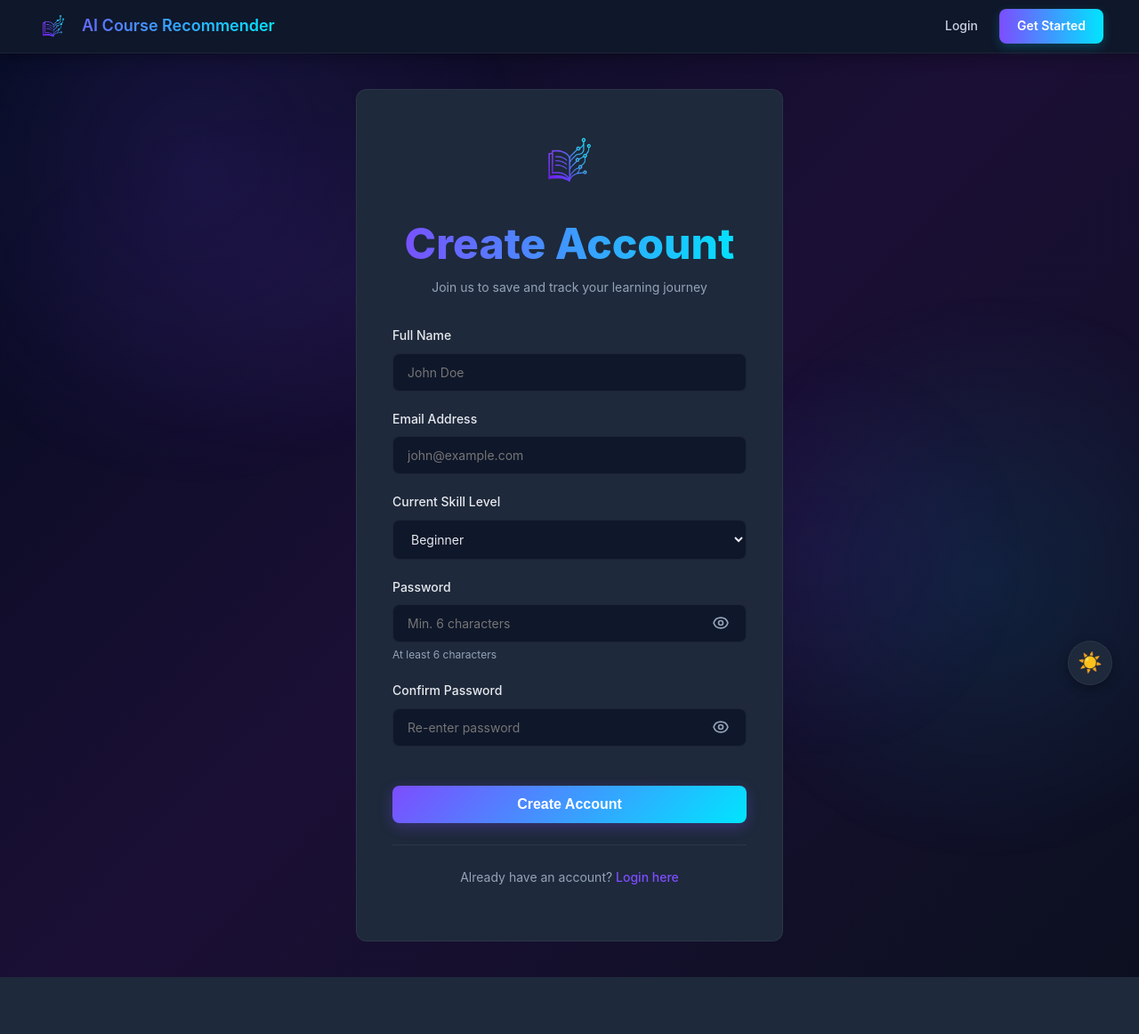
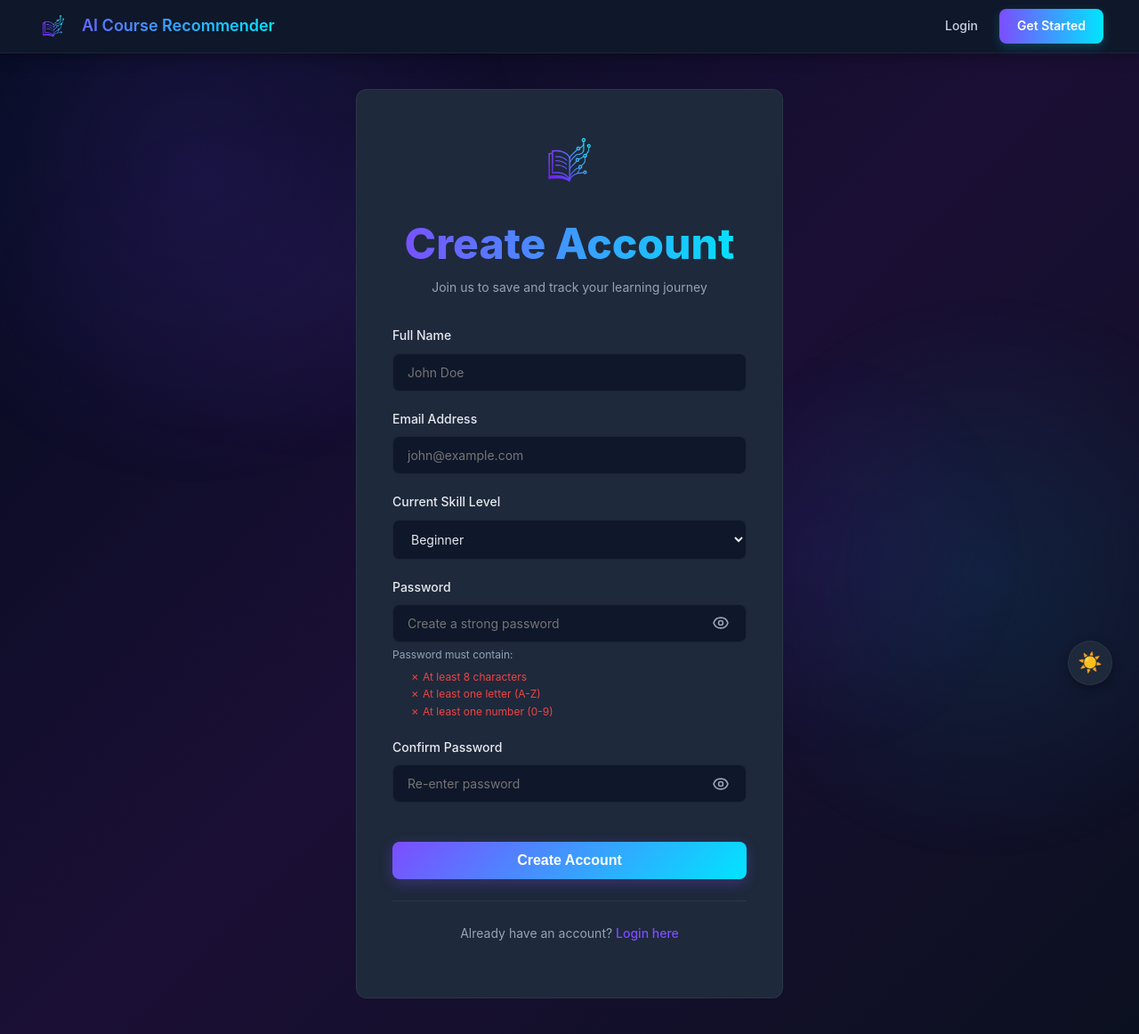
Before and after one commit to ccbakm/ai_course_recommender, a PHP site: page /register.php in a window 1280 px wide. Shown: the whole page at 89% size. Before the commit the page ends 1098 px from the top, so only its background shows below. Run offline with PHP 8.4, Linux system fonts and the light colour scheme.

Commit message:
Improve registration password validation with live feedback

```diff
--- a/register.php
+++ b/register.php
@@ -25,9 +25,27 @@ if ($_SERVER['REQUEST_METHOD'] === 'POST') {
     if (empty($name)) $errors[] = 'Name is required';
     if (empty($email)) $errors[] = 'Email is required';
     if (!filter_var($email, FILTER_VALIDATE_EMAIL)) $errors[] = 'Invalid email format';
-    if (empty($password)) $errors[] = 'Password is required';
-    if (strlen($password) < 6) $errors[] = 'Password must be at least 6 characters';
-    if ($password !== $confirm_password) $errors[] = 'Passwords do not match';
+
+if (empty($password)) {
+    $errors[] = 'Password is required';
+} else {
+    if (strlen($password) < 8) {
+        $errors[] = 'Password must be at least 8 characters';
+    }
+
+    if (!preg_match('/[A-Za-z]/', $password)) {
+        $errors[] = 'Password must contain at least one letter';
+    }
+
+    if (!preg_match('/[0-9]/', $password)) {
+        $errors[] = 'Password must contain at least one number';
+    }
+}
+
+if ($password !== $confirm_password) {
+    $errors[] = 'Passwords do not match';
+}
+
 
     // Check if email already exists
     if (empty($errors) && $db) {
@@ -117,7 +135,7 @@ include __DIR__.'/partials/header.php';
     <label for="password">Password</label>
     <div class="password-field">
         <input type="password" id="password" name="password"
-               class="input" placeholder="Min. 6 characters" required>
+               class="input" placeholder="Create a strong password" required>
 
         <button type="button" class="password-toggle"
                 aria-label="Show password" aria-pressed="false"
@@ -139,7 +157,16 @@ include __DIR__.'/partials/header.php';
             </svg>
         </button>
     </div>
-    <small class="helper">At least 6 characters</small>
+
+<small class="helper" id="password-requirements">
+    Password must contain:
+    <ul style="margin: 6px 0 0 20px; padding: 0;">
+        <li>At least 8 characters</li>
+        <li>At least one letter (A-Z)</li>
+        <li>At least one number (0-9)</li>
+    </ul>
+</small>
+
 </div>
 
 <div class="form-group">
@@ -399,4 +426,42 @@ function togglePasswordField(fieldId, button) {
 </script>
 
 
+<script>
+document.addEventListener('DOMContentLoaded', function () {
+    const passwordInput = document.getElementById('password');
+    const requirements = document.querySelectorAll('#password-requirements li');
+
+    // Store the original requirement descriptions
+    const labels = Array.from(requirements, function (item) {
+        return item.textContent.trim();
+    });
+
+    function validatePasswordLive() {
+        const password = passwordInput.value;
+
+        // Check all three password requirements
+        const checks = [
+            password.length >= 8,
+            /[A-Za-z]/.test(password),
+            /[0-9]/.test(password)
+        ];
+
+        requirements.forEach(function (item, index) {
+            const valid = checks[index];
+
+            item.style.color = valid ? '#22c55e' : '#ef4444';
+            item.style.listStyleType = 'none';
+            item.textContent = (valid ? '✓ ' : '✗ ') + labels[index];
+        });
+    }
+
+    // Update requirements whenever the user types
+    passwordInput.addEventListener('input', validatePasswordLive);
+
+    // Check the initial password state
+    validatePasswordLive();
+});
+</script>
+
+
 <?php include __DIR__.'/partials/footer.php'; ?>
```
